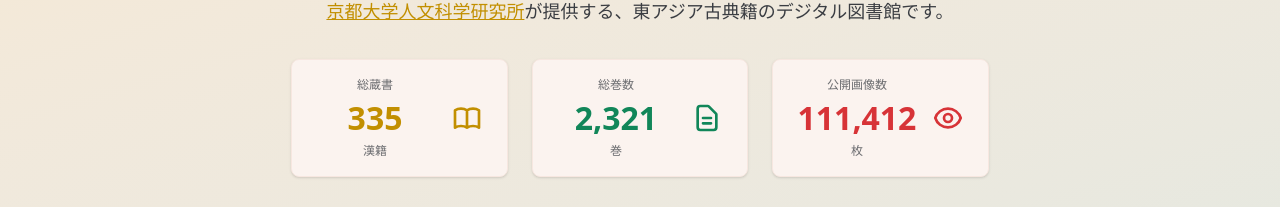
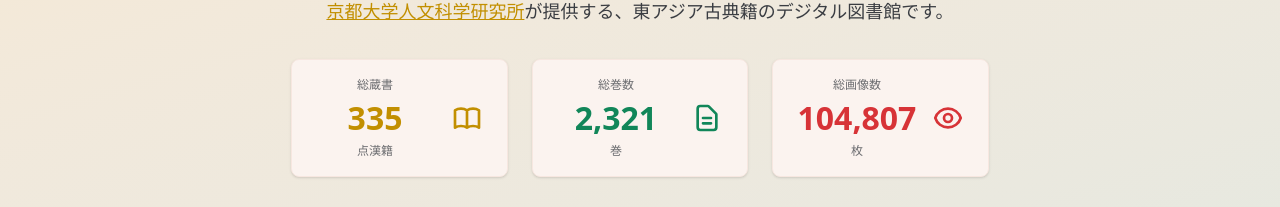
Before and after one commit to toyjack/toho-iiif-nextjs, a Next.js app: page / in a window 1280 px wide. Shown: the part 179-386 px from the top of the page. Built offline with nearby package versions, Linux system fonts and the light colour scheme.

Commit message:
fix: improve available images count calculation and update statistics labels for clarity

```diff
--- a/src/app/page.tsx
+++ b/src/app/page.tsx
@@ -7,11 +7,20 @@ export default function Home() {
   const totalBooks = tohoData.metadata.totalBooks;
   const totalVolumes = tohoData.metadata.totalVolumes;
   const categories = tohoData.metadata.categories;
-  const availableImagesCount = tohoData.books.map((book) => {
-    return book.structure?.map((volume) => {
-      return Number(volume.maxPage);
-    }).reduce((acc, cur) => acc + cur, 0) || 0;
-  }).reduce((acc, cur) => acc + (cur || 0), 0);
+  const availableImagesCount = tohoData.books
+    .filter((book) => {
+      return AvailableBook.includes(book.id);
+    })
+    .map((book) => {
+      return (
+        book.structure
+          ?.map((volume) => {
+            return Number(volume.maxPage);
+          })
+          .reduce((acc, cur) => acc + cur, 0) || 0
+      );
+    })
+    .reduce((acc, cur) => acc + (cur || 0), 0);
 
   // ランダムな6部書籍を取得
   const randomBooks = tohoData.books
@@ -29,12 +38,16 @@ export default function Home() {
               東方学IIIF図書館
             </h1>
             <p className="text-lg mb-8 text-base-content/80 leading-relaxed">
-              <Link href="https://www.zinbun.kyoto-u.ac.jp/" target="_blank" rel="noopener noreferrer" className="link link-primary">
+              <Link
+                href="https://www.zinbun.kyoto-u.ac.jp/"
+                target="_blank"
+                rel="noopener noreferrer"
+                className="link link-primary"
+              >
                 京都大学人文科学研究所
               </Link>
               が提供する、東アジア古典籍のデジタル図書館です。
               {/* <br className="hidden sm:block" /> */}
-
             </p>
 
             {/* 統計カード */}
@@ -56,8 +69,10 @@ export default function Home() {
                   </svg>
                 </div>
                 <div className="stat-title">総蔵書</div>
-                <div className="stat-value text-primary">{new Intl.NumberFormat().format(totalBooks)}</div>
-                <div className="stat-desc">漢籍</div>
+                <div className="stat-value text-primary">
+                  {new Intl.NumberFormat().format(totalBooks)}
+                </div>
+                <div className="stat-desc">点漢籍</div>
               </div>
 
               <div className="stat bg-base-100 rounded-lg shadow-sm border border-base-200">
@@ -77,7 +92,9 @@ export default function Home() {
                   </svg>
                 </div>
                 <div className="stat-title">総巻数</div>
-                <div className="stat-value text-secondary">{new Intl.NumberFormat().format(totalVolumes)}</div>
+                <div className="stat-value text-secondary">
+                  {new Intl.NumberFormat().format(totalVolumes)}
+                </div>
                 <div className="stat-desc">巻</div>
               </div>
 
@@ -103,8 +120,10 @@ export default function Home() {
                     />
                   </svg>
                 </div>
-                <div className="stat-title">公開画像数</div>
-                <div className="stat-value text-accent">{new Intl.NumberFormat().format(availableImagesCount)}</div>
+                <div className="stat-title">総画像数</div>
+                <div className="stat-value text-accent">
+                  {new Intl.NumberFormat().format(availableImagesCount)}
+                </div>
                 <div className="stat-desc">枚</div>
               </div>
             </div>
```
